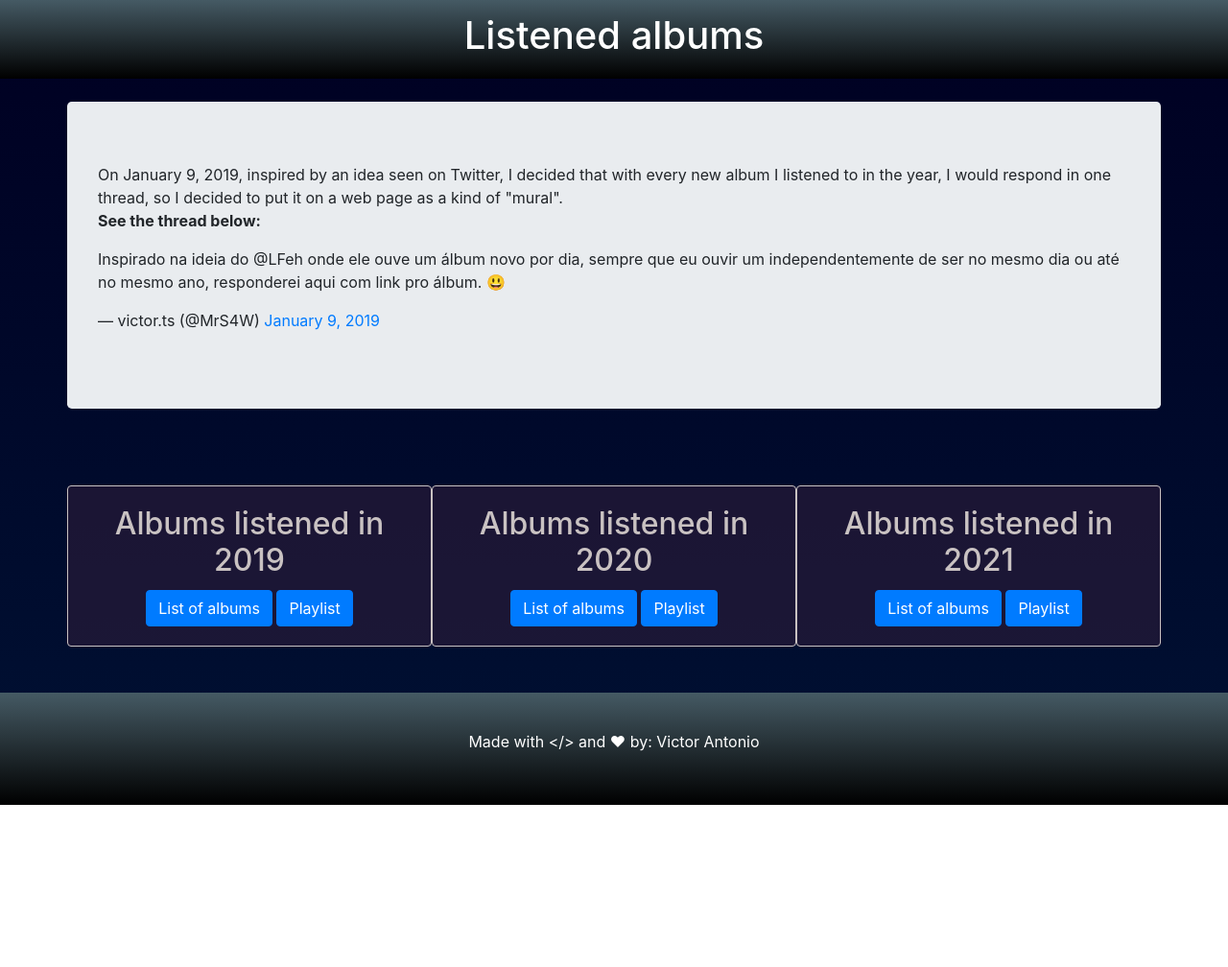
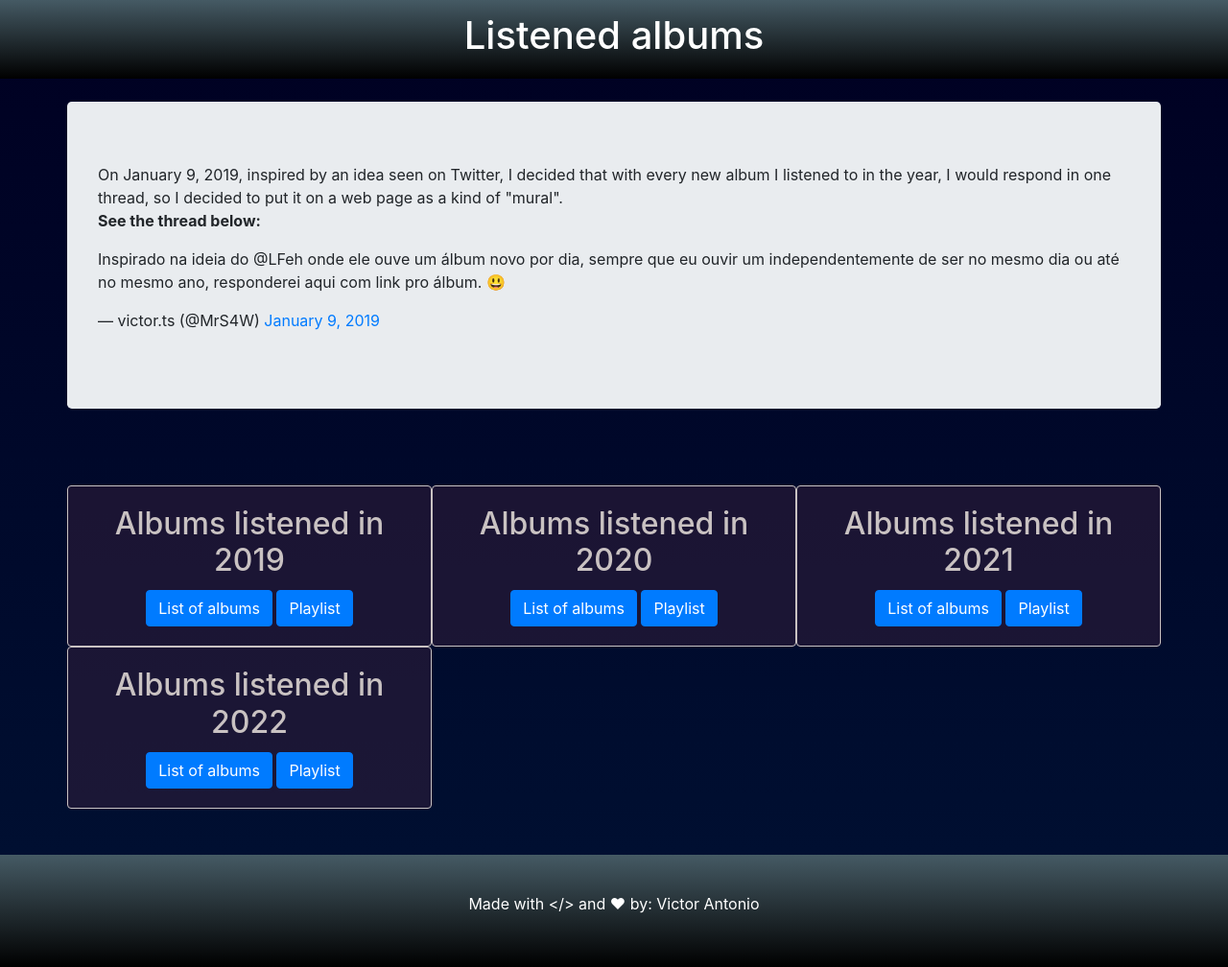
Before and after one commit to MrS4w/listened-albums, a plain HTML site: page index.html in a window 1280 px wide. Shown: the whole page at 96% size. Before the commit the page ends 839 px from the top, so only its background shows below. Drawn offline with nearby package versions, Linux system fonts and the light colour scheme.

Commit message:
Add 2022 button on index

```diff
--- a/index.html
+++ b/index.html
@@ -85,6 +85,18 @@
             >
           </div>
         </div>
+
+        <div class="card col-lg-4 col-md-12">
+          <div class="card-body">
+            <h2 class="card-title">Albums listened in 2022</h2>
+            <a href="2022.html" class="btn btn-primary">List of albums</a>
+            <a
+              href="https://open.spotify.com/playlist/5zYMdZrwkKRjKEIyxDa9Ew?si=d611ac33fcb442e9"
+              class="btn btn-primary"
+              >Playlist</a
+            >
+          </div>
+        </div>
       </div>
     </div>
 
```
